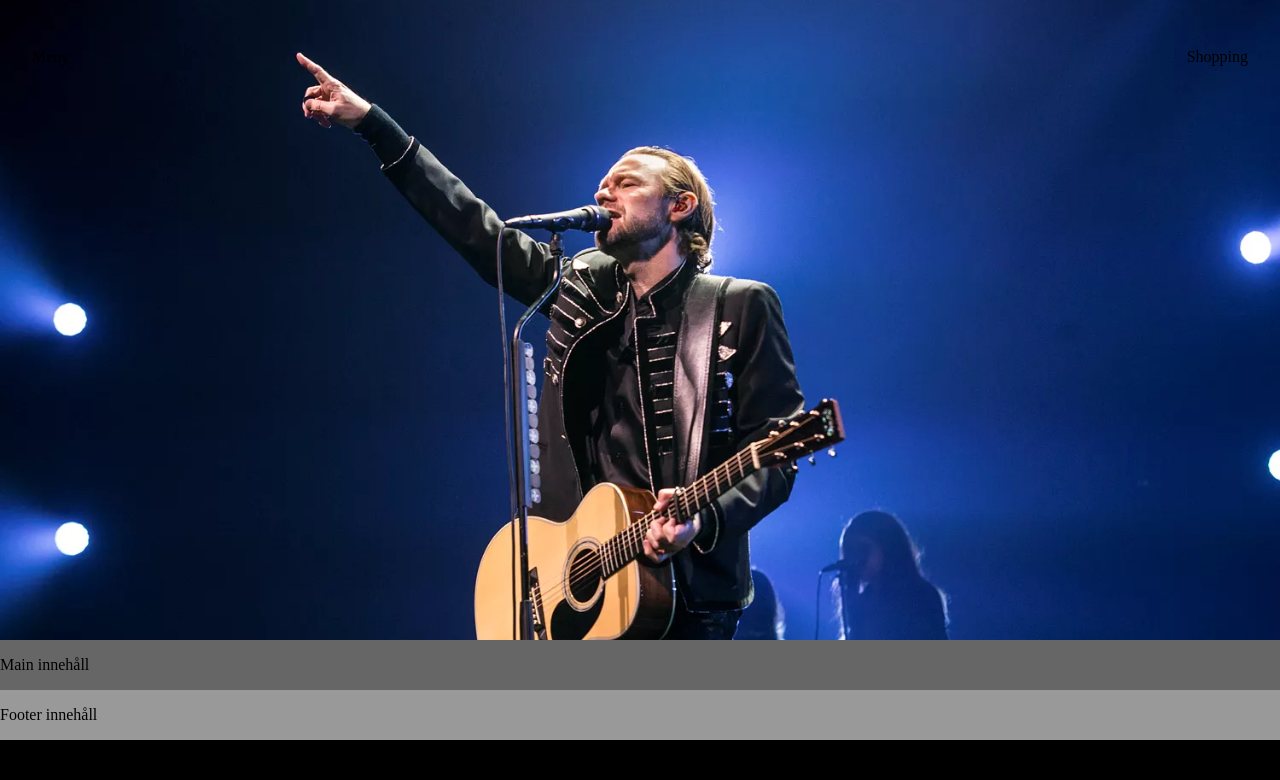
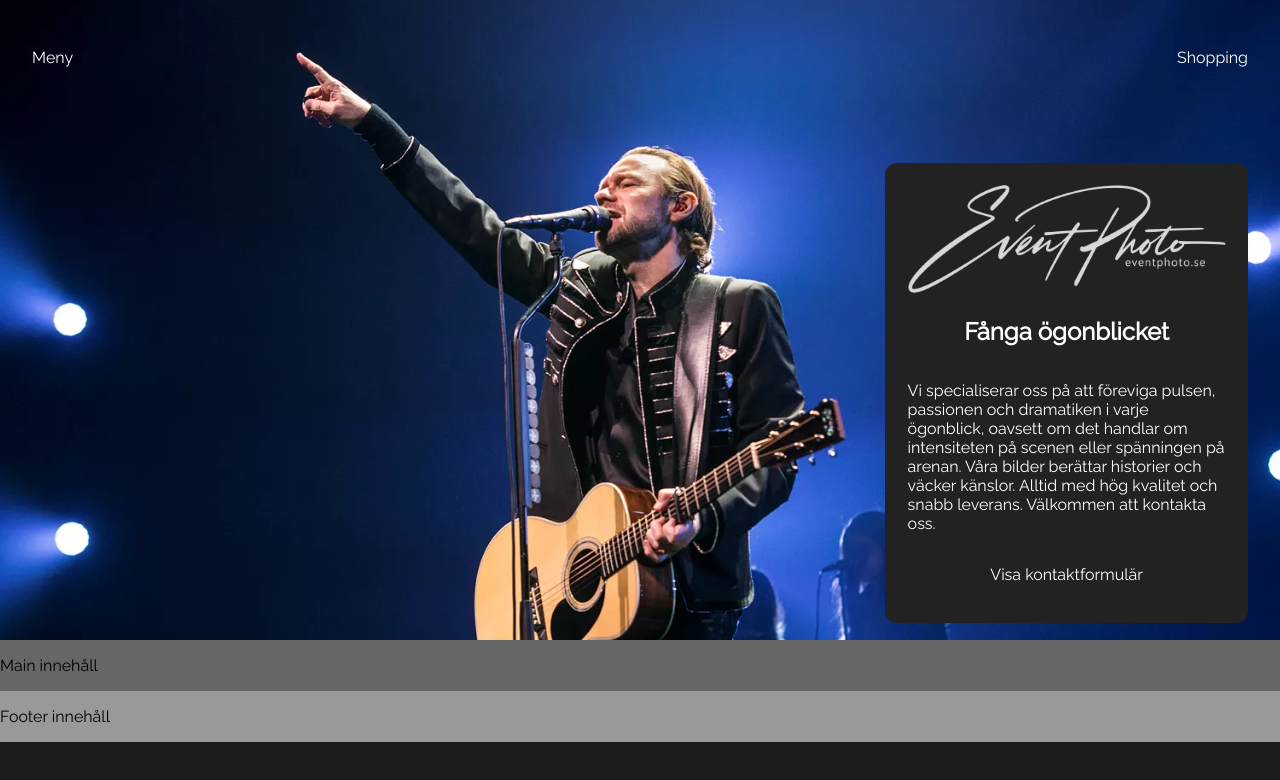
Before and after one commit to p-3/eventphoto-markup, an Angular app: page / in a window 1280 px wide. Shown: the top 780 px of the page. Built offline with nearby package versions, Linux system fonts and the light colour scheme.

Commit message:
hero card

```diff
--- a/src/app/app.component.html
+++ b/src/app/app.component.html
@@ -1,13 +1,30 @@
 <section class="ef-startpage-grid">
   <header>
-    <div class="hero">
-      <img class="hero__img" alt="" src="hero.png" >
-    </div>
+    <picture class="hero">
+      <img class="hero__img" alt="Hero image" src="hero.png" >
+    </picture>
     <div class="header-features">
       <div class="header-features__wrapper">
           <div class="header-features__row">
             <div>Meny</div>
             <div>Shopping</div>
+          </div>
+          <div class="header-features__row header-features__row--right">
+            <div class="header-features__card">
+              <picture header-features__logo-container  >
+                <img class="header-features__logo" alt="Eventfoto logotype" src="ef-logo.png" >
+              </picture>
+              <h2 class="header-features__heading">Fånga ögonblicket</h2>
+              <p class="header-features__text">
+                Vi specialiserar oss på att föreviga pulsen,
+                passionen och dramatiken i varje ögonblick,
+                oavsett om det handlar om intensiteten på scenen eller spänningen på arenan. Våra bilder berättar historier och väcker känslor. Alltid med hög kvalitet och snabb leverans.
+                Välkommen att kontakta oss.
+              </p>
+              <p class="header-features__text header-features__text--500">
+                Visa kontaktformulär
+              </p>
+            </div>
           </div>
       </div>
   </div>
--- a/src/app/app.component.scss
+++ b/src/app/app.component.scss
@@ -46,18 +46,37 @@ footer {
   position: absolute;
   top: 0;
   width: 100%;
-}
-
-.header-features__wrapper {
+  &__wrapper {
     display: flex;
+    flex-wrap: wrap;
     height: 100%;
     justify-content: center;
   }
-
-.header-features__row {
+  &__row {
     width: 100%;
     max-width: 1440px;
     display: flex;
     justify-content: space-between;
     padding: 3rem 2rem;
+    color: #fff;
+    &--right {
+      justify-content: end;
     }
+  }
+
+  &__card {
+    display: flex;
+    width: 19.875rem;
+    padding: 1.4rem;
+    justify-content: center;
+    flex-wrap: wrap;
+    background-color: #222;
+    border-radius: .75rem;
+  }
+  &__logo-container {
+    padding: 1rem;
+  }
+  &__logo {
+    width: 100%;
+  }
+}
--- a/src/css/tokens.css
+++ b/src/css/tokens.css
@@ -3,7 +3,7 @@
   --main-content-max-width: 1440px;
 
   /* Color units */
-  --color-main-background: #000;
+  --color-main-background: #1b1b1b;
   --color-main-white: #fff;
   --color-main-black: #222;
   --color-base-font: #fff;
--- a/src/index.html
+++ b/src/index.html
@@ -6,6 +6,7 @@
   <base href="/">
   <meta name="viewport" content="width=device-width, initial-scale=1">
   <link rel="icon" type="image/x-icon" href="favicon.ico">
+  <link href='https://fonts.googleapis.com/css?family=Raleway' rel='stylesheet'>
 </head>
 <body class="ef-body">
   <app-root></app-root>
--- a/src/styles.scss
+++ b/src/styles.scss
@@ -1,5 +1,9 @@
 // Global styles
 @import url("css/tokens.css");
+
+body {
+  font-family: 'Raleway';
+}
 
 .ef-body {
   margin: 0;
```
Also changed, not shown: public/ef-logo.png (added). Lines whose indentation alone changed are shown as unchanged.
